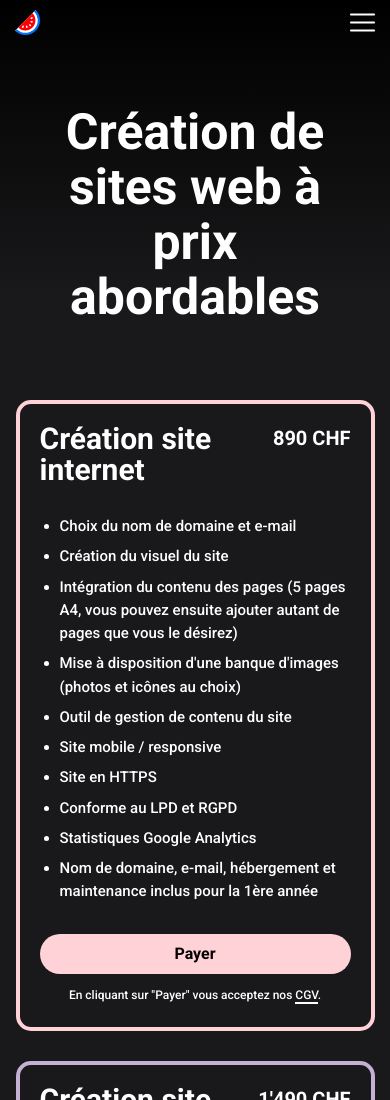
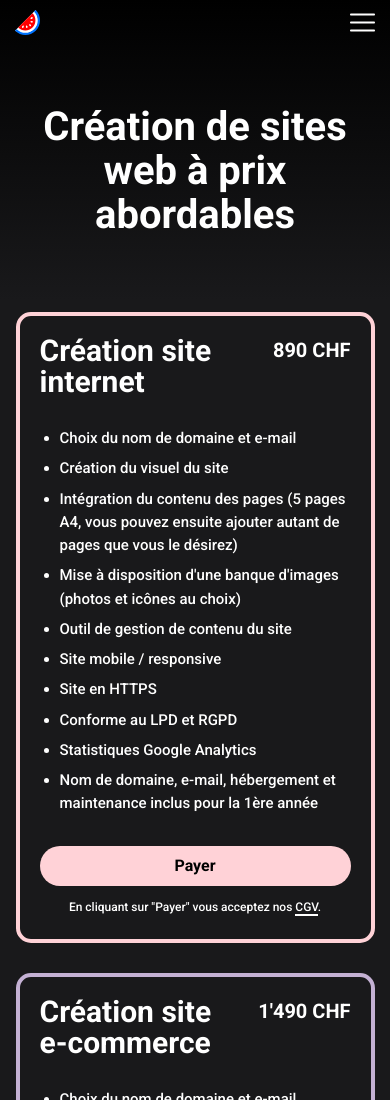
Before and after one commit to watermeloncool/camisetach, a plain HTML site: page index.html in a window 390 px wide. Shown: the top 1100 px of the page. Drawn offline with Linux system fonts and the light colour scheme.

Commit message:
Add files via upload

```diff
--- a/code/style.css
+++ b/code/style.css
@@ -13,6 +13,7 @@
   }
 
 /* global ------------------------------------------------- */
+body::before {background: black;}
 body,html{ background: black; background: linear-gradient(black 0%, var(--dark) 300px) ; color:white; font-family:'Roboto', Helvetica, Arial, sans-serif; font-size:15px; font-weight:700; scroll-behavior: smooth; margin:0; padding:0; line-height: 155%;}
 a{color:white; text-decoration:none; cursor:pointer; }
 a:hover {cursor:pointer !important;}
@@ -103,7 +104,7 @@ select {cursor:pointer;}
 #siteweb .bloc.six .btn {background:rgb(236, 195, 159); color:black; }
 
 @media screen and (max-width: 700px) {
-#siteweb .grandtitre {width:80%; font-size:50px;}
+#siteweb .grandtitre {width:80%; font-size:40px;}
 #siteweb .bloc {width:90%;}
 }
 
```
